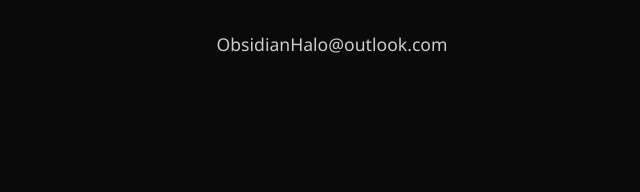
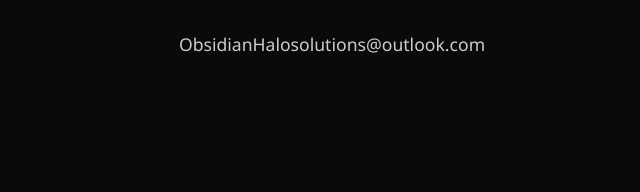
Before and after one commit to ObsidianHalo/ObsidianHalo.-Github.io, a plain HTML site: page index.html in a window 1280 px wide. Shown: the part 444-636 px from the top of the page, 308-948 px from the left. Drawn offline with Linux system fonts and the light colour scheme.

Commit message:
Update index.html
updated email

```diff
--- a/index.html
+++ b/index.html
@@ -38,7 +38,7 @@
 <body>
   <h1>Obsidian Halo Solutions</h1>
   <p>Where silence becomes strategy. We build, automate, and protect — under the radar, above the standard.</p>
-  <p>ObsidianHalo@outlook.com</p>
+  <p>ObsidianHalosolutions@outlook.com</p>
   <footer>© 2025 ObsiObsidianHalo alo Solutions</footer>
 </body>
   </html>
```
